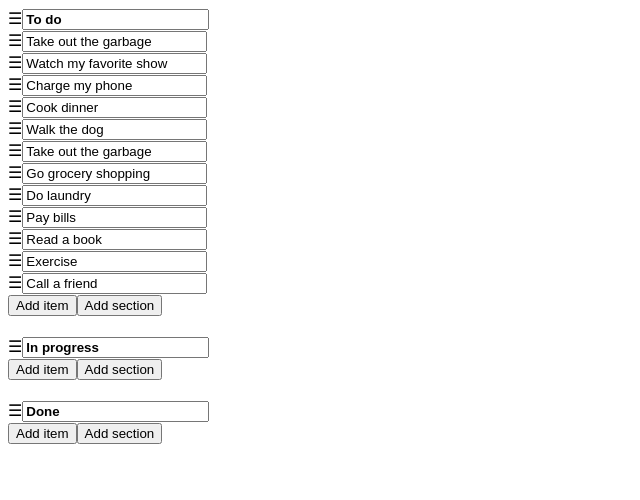
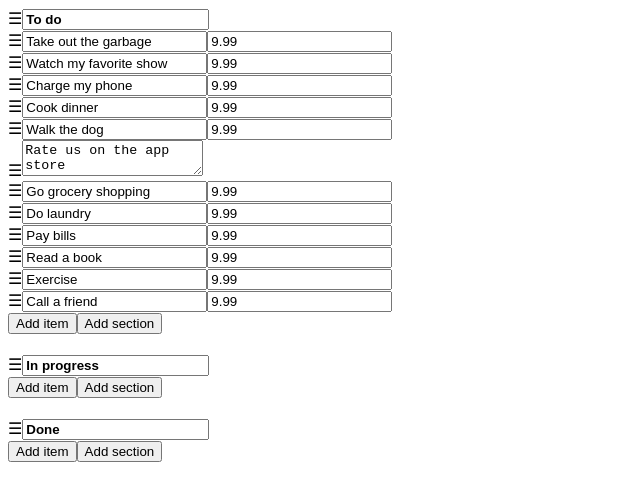
Before and after one commit to joaomarceloods/cardapiooo, a Next.js app: page / in a window 1280 px wide. Shown: the top 500 px of the page, without its empty margins (0-640 px from the left). Built offline with nearby package versions, Linux system fonts and the light colour scheme.

Commit message:
Enable polymorphic items: product and memo

```diff
--- a/src/components/board.tsx
+++ b/src/components/board.tsx
@@ -116,7 +116,7 @@ const Board = () => {
     })
   }
 
-  const onChangeItem = (
+  const onChangeProductName = (
     event: React.ChangeEvent<HTMLInputElement>,
     itemId: string
   ) => {
@@ -130,7 +130,54 @@ const Board = () => {
           [item.id]: {
             ...item,
             data: {
+              ...item.data,
               name: event.target.value,
+            },
+          },
+        },
+      }
+    })
+  }
+
+  const onChangeProductPrice = (
+    event: React.ChangeEvent<HTMLInputElement>,
+    itemId: string
+  ) => {
+    setState((state) => {
+      const item = state.items[itemId as keyof typeof state.items]
+
+      return {
+        ...state,
+        items: {
+          ...state.items,
+          [item.id]: {
+            ...item,
+            data: {
+              ...item.data,
+              price: event.target.value,
+            },
+          },
+        },
+      }
+    })
+  }
+
+  const onChangeMemoContent = (
+    event: React.ChangeEvent<HTMLTextAreaElement>,
+    itemId: string
+  ) => {
+    setState((state) => {
+      const item = state.items[itemId as keyof typeof state.items]
+
+      return {
+        ...state,
+        items: {
+          ...state.items,
+          [item.id]: {
+            ...item,
+            data: {
+              ...item.data,
+              content: event.target.value,
             },
           },
         },
@@ -157,8 +204,9 @@ const Board = () => {
         ...state.items,
         [newItemId]: {
           id: newItemId,
+          type: 'product',
           data: {
-            name: ''
+            name: '',
           },
         },
       },
@@ -256,12 +304,60 @@ const Board = () => {
                                           <span {...provided.dragHandleProps}>
                                             ☰
                                           </span>
-                                          <input
-                                            value={item.data.name}
-                                            onChange={(e) =>
-                                              onChangeItem(e, item.id)
-                                            }
-                                          />
+                                          {item.type == 'product' ? (
+                                            <>
+                                              <input
+                                                value={
+                                                  (
+                                                    item.data as {
+                                                      name?: string
+                                                    }
+                                                  ).name || ''
+                                                }
+                                                onChange={(e) =>
+                                                  onChangeProductName(
+                                                    e,
+                                                    item.id
+                                                  )
+                                                }
+                                              />
+                                              <input
+                                                value={
+                                                  (
+                                                    item.data as {
+                                                      price?: string
+                                                    }
+                                                  ).price || ''
+                                                }
+                                                onChange={(e) =>
+                                                  onChangeProductPrice(
+                                                    e,
+                                                    item.id
+                                                  )
+                                                }
+                                              />
+                                            </>
+                                          ) : item.type === 'memo' ? (
+                                            <>
+                                              <textarea
+                                                value={
+                                                  (
+                                                    item.data as {
+                                                      content?: string
+                                                    }
+                                                  ).content || ''
+                                                }
+                                                onChange={(e) =>
+                                                  onChangeMemoContent(
+                                                    e,
+                                                    item.id
+                                                  )
+                                                }
+                                              />
+                                            </>
+                                          ) : (
+                                            <>bad</>
+                                          )}
                                         </div>
                                       )}
                                     </Draggable>
--- a/src/components/initial-data.js
+++ b/src/components/initial-data.js
@@ -1,17 +1,18 @@
 const initialData = {
   items: {
-    'item-1': { id: 'item-1', type: "product", data: { name: 'Take out the garbage' } },
-    'item-2': { id: 'item-2', type: "product", data: { name: 'Watch my favorite show' } },
-    'item-3': { id: 'item-3', type: "product", data: { name: 'Charge my phone' } },
-    'item-4': { id: 'item-4', type: "product", data: { name: 'Cook dinner' } },
-    'item-5': { id: 'item-5', type: "product", data: { name: 'Walk the dog' } },
-    'item-6': { id: 'item-6', type: "product", data: { name: 'Take out the garbage' } },
-    'item-7': { id: 'item-7', type: "product", data: { name: 'Go grocery shopping' } },
-    'item-8': { id: 'item-8', type: "product", data: { name: 'Do laundry' } },
-    'item-9': { id: 'item-9', type: "product", data: { name: 'Pay bills' } },
-    'item-10': { id: 'item-10', type: "product", data: { name: 'Read a book' } },
-    'item-11': { id: 'item-11', type: "product", data: { name: 'Exercise' } },
-    'item-12': { id: 'item-12', type: "product", data: { name: 'Call a friend' } },
+    'item-1': { id: 'item-1', type: "product", data: { name: 'Take out the garbage', price: 9.99 } },
+    'item-2': { id: 'item-2', type: "product", data: { name: 'Watch my favorite show', price: 9.99 } },
+    'item-3': { id: 'item-3', type: "product", data: { name: 'Charge my phone', price: 9.99 } },
+    'item-4': { id: 'item-4', type: "product", data: { name: 'Cook dinner', price: 9.99 } },
+    'item-5': { id: 'item-5', type: "product", data: { name: 'Walk the dog', price: 9.99 } },
+    'item-6': { id: 'item-6', type: "product", data: { name: 'Take out the garbage', price: 9.99 } },
+    'item-6': { id: 'item-6', type: "memo", data: { content: 'Rate us on the app store' } },
+    'item-7': { id: 'item-7', type: "product", data: { name: 'Go grocery shopping', price: 9.99 } },
+    'item-8': { id: 'item-8', type: "product", data: { name: 'Do laundry', price: 9.99 } },
+    'item-9': { id: 'item-9', type: "product", data: { name: 'Pay bills', price: 9.99 } },
+    'item-10': { id: 'item-10', type: "product", data: { name: 'Read a book', price: 9.99 } },
+    'item-11': { id: 'item-11', type: "product", data: { name: 'Exercise', price: 9.99 } },
+    'item-12': { id: 'item-12', type: "product", data: { name: 'Call a friend', price: 9.99 } },
   },
   sections: {
     'section-1': {
```
